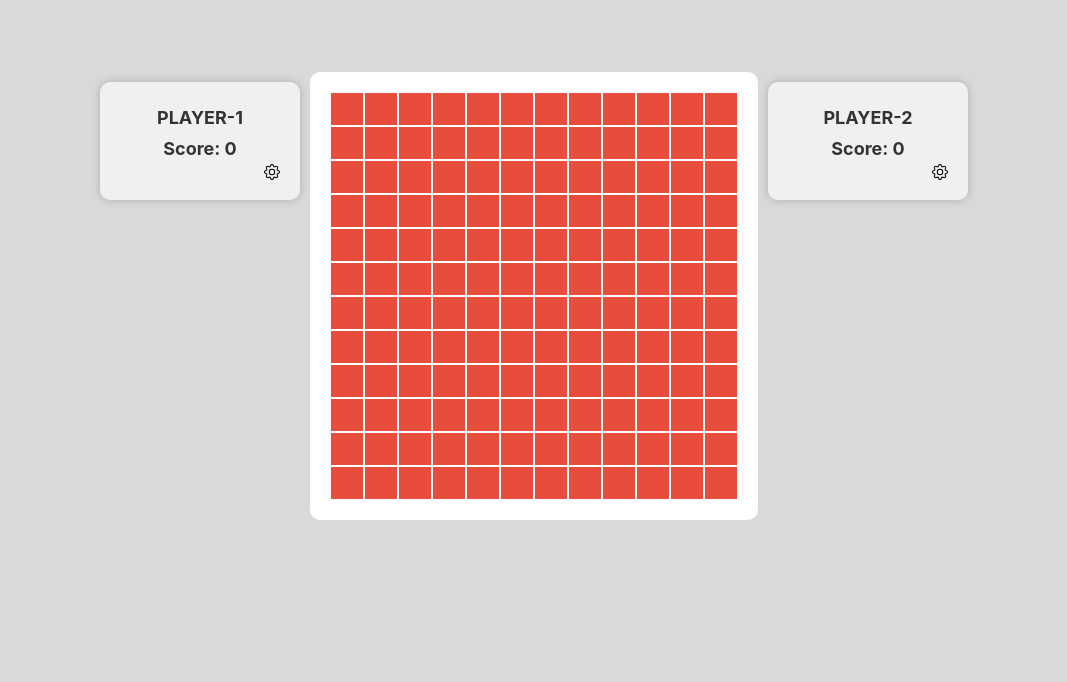
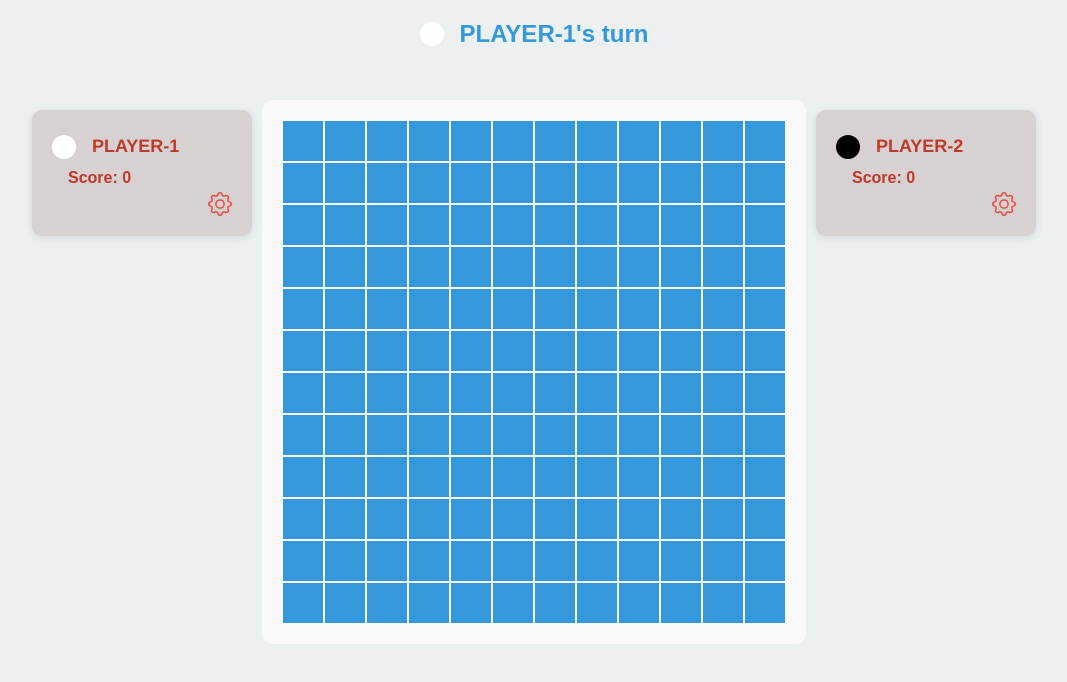
Before and after one commit to Karoly-Git/amoba, a React (Create React App) app: page / in a window 1280 px wide. Shown: the top 682 px of the page, without its empty margins (106-1173 px from the left). Built offline with nearby package versions, Linux system fonts and the light colour scheme.

Commit message:
New design

```diff
--- a/src/App.js
+++ b/src/App.js
@@ -8,7 +8,7 @@ const GRID_WIDTH = 12;
 const GRID_HEIGHT = 12;
 const P1_COLOR = 'white';
 const P2_COLOR = 'black';
-const WIN_LIMIT = 5;
+const WIN_LIMIT = 3;
 
 
 function App() {
@@ -17,6 +17,8 @@ function App() {
   const [gameFinished, setGameFinished] = useState(false);
 
   const [scores, setScores] = useState({ playerOne: 0, playerTwo: 0 });
+
+  const [winnerIs, setWinnerIs] = useState('');
 
   const [namePlayerOne, setNamePlayerOne] = useState('PLAYER-1');
   const [namePlayerTwo, setNamePlayerTwo] = useState('PLAYER-2');
@@ -114,6 +116,7 @@ function App() {
         playerTwo: activePlayer === 2 ? prevScores.playerTwo + 1 : prevScores.playerTwo,
       }));
       setGameFinished(oldValue => oldValue = true);
+      setWinnerIs(prevWinner => prevWinner = activePlayer === 1 ? namePlayerOne : namePlayerTwo);
     };
 
     // console.log(`Player-${activePlayer}:`, 'Horizontal:', countHorizontal, 'Vertical:', countVertical, 'Diagonal-1:', countDiagonal1, 'Diagonal-2:', countDiagonal2);
@@ -158,8 +161,6 @@ function App() {
 
         checkWin(x, y, activePlayer);
       }
-    } else {
-      console.log('Game has finished!');
     }
   };
 
@@ -204,15 +205,22 @@ function App() {
 
   return (
     <div className="App">
-      <h2></h2>
+      {!gameFinished && <div className='display'>
+        <span className='player-color-sign' style={activePlayer === 1 ? { backgroundColor: `${P1_COLOR}` } : { backgroundColor: `${P2_COLOR}` }}></span>
+        <h2>{activePlayer === 1 ? namePlayerOne : namePlayerTwo}'s turn</h2>
+      </div>}
+      {gameFinished && <div className='display'>
+        <h2>{winnerIs} won!</h2>
+      </div>}
       <div className='container'>
         <div className='player-house'>
           <h2>
+            <span className='player-color-sign' style={{ backgroundColor: `${P1_COLOR}` }}></span>
             {namePlayerOne}
           </h2>
-          <h2>
+          <h3>
             Score: {scores.playerOne}
-          </h2>
+          </h3>
           <div className='icon-box'>
             <GearIcon onClick={handleGearClick} data-player-number={1} className='icon' />
           </div>
@@ -234,11 +242,12 @@ function App() {
         </div>
         <div className='player-house'>
           <h2>
+            <span className='player-color-sign' style={{ backgroundColor: `${P2_COLOR}` }}></span>
             {namePlayerTwo}
           </h2>
-          <h2>
+          <h3>
             Score: {scores.playerTwo}
-          </h2>
+          </h3>
           <div className='icon-box'>
             <GearIcon onClick={handleGearClick} data-player-number={2} className='icon' />
           </div>
--- a/src/css/App.css
+++ b/src/css/App.css
@@ -1,11 +1,26 @@
 body {
-  background-color: rgba(0, 0, 0, 0.15);
+  background-color: #ecf0f1;
+  font-family: "Arial", sans-serif;
+}
+
+.player-color-sign {
+  border-radius: 50%;
+  margin-right: 1rem;
+  width: 1.5rem;
+  height: 1.5rem;
 }
 
 .App {
   display: flex;
   flex-direction: column;
   align-items: center;
+  font-family: "Arial", sans-serif;
+}
+.App .display {
+  display: flex;
+  justify-content: center;
+  align-items: center;
+  color: #3498db;
 }
 .App .container {
   display: flex;
@@ -18,16 +33,27 @@ body {
   flex-direction: column;
   align-items: center;
   padding: 20px;
-  background-color: #f0f0f0;
+  background-color: #d7d1d1;
   border-radius: 10px;
   margin: 10px;
-  box-shadow: 0px 0px 10px rgba(0, 0, 0, 0.2);
-  min-width: 160px;
+  box-shadow: 0px 2px 8px rgba(0, 0, 0, 0.1);
+  min-width: 180px;
 }
 .App .container .player-house h2 {
+  width: 100%;
+  display: flex;
+  align-items: center;
   margin: 5px;
   font-size: 18px;
-  color: #333;
+  color: #c0392b;
+  font-family: "Helvetica", sans-serif;
+}
+.App .container .player-house h3 {
+  width: 100%;
+  margin: 5px;
+  font-size: 16px;
+  color: #c0392b;
+  padding-left: 2rem;
 }
 .App .container .player-house .icon-box {
   display: flex;
@@ -35,7 +61,14 @@ body {
   width: 100%;
 }
 .App .container .player-house .icon-box .icon {
+  font-size: 1.5rem;
+  color: #e74c3c;
+  margin-left: 1rem;
   cursor: pointer;
+  transition: color 0.3s ease;
+}
+.App .container .player-house .icon-box .icon:hover {
+  color: #d62c1a;
 }
 .App .container .player-house .settings-box {
   display: flex;
@@ -44,20 +77,31 @@ body {
   margin-top: 1rem;
 }
 .App .container .player-house .settings-box .name-input {
-  padding: 0.25rem 0.5rem;
-  width: 6rem;
+  padding: 0.5rem;
+  width: 8rem;
+  border: 1px solid #e74c3c;
+  border-radius: 5px;
+  color: #2c3e50;
+  transition: border-color 0.3s ease;
+}
+.App .container .player-house .settings-box .name-input:focus {
+  outline: none;
+  border-color: #d62c1a;
 }
 .App .container .player-house .settings-box .icon {
-  font-size: 1.5rem;
-  color: green;
-  margin-left: 1rem;
+  font-size: 1.8rem;
+  color: #3498db;
   cursor: pointer;
+  transition: color 0.3s ease;
+}
+.App .container .player-house .settings-box .icon:hover {
+  color: #217dbb;
 }
 .App .container .board {
   display: flex;
   flex-direction: column;
   align-items: center;
-  background-color: white;
+  background-color: #f9f9f9;
   border-radius: 10px;
   padding: 20px;
 }
@@ -66,33 +110,33 @@ body {
 }
 .App .container .board .row .cell {
   margin: 1px;
-  background-color: #e74c3c;
+  background-color: #3498db;
   display: flex;
   align-items: center;
   justify-content: center;
-  width: 2rem;
-  height: 2rem;
+  width: 2.5rem;
+  height: 2.5rem;
   cursor: pointer;
   transition: background-color 0.3s ease;
 }
 .App .container .board .row .cell:hover {
-  background-color: #d62c1a;
+  background-color: #217dbb;
 }
 .App .container .board .row .cell .disk {
   display: none;
   justify-content: center;
   align-items: center;
-  width: 70%;
-  height: 70%;
+  width: 80%;
+  height: 80%;
   border-radius: 50%;
   pointer-events: none;
-  color: white;
+  color: #2c3e50;
   font-weight: bold;
-  font-size: 1.5rem;
+  font-size: 1.8rem;
   transition: background-color 0.3s ease;
 }
 .App .reset-button {
-  background-color: #ff6347;
+  background-color: #e74c3c;
   color: white;
   border: none;
   padding: 10px 20px;
@@ -103,5 +147,5 @@ body {
   transition: background-color 0.3s ease;
 }
 .App .reset-button:hover {
-  background-color: #d32f2f;
+  background-color: #d62c1a;
 }/*# sourceMappingURL=App.css.map */
--- a/src/css/App.scss
+++ b/src/css/App.scss
@@ -1,14 +1,35 @@
-$primary-color: white; //#3498db;
-$secondary-color: #e74c3c;
+$primary-color: #f9f9f9;
+$secondary-color: #3498db; // A cool blue color
+$accent-color: #e74c3c;
+$cool-text-color: #2c3e50; // A deep blue color for text
+$fancy-text-color: #c0392b; // A fancy red color for text
+$heading-font: 'Helvetica', sans-serif;
+$body-font: 'Arial', sans-serif;
 
 body {
-  background-color: rgba(0, 0, 0, 0.15);
+  background-color: #ecf0f1; // Light gray background
+  font-family: $body-font;
+}
+
+.player-color-sign {
+  border-radius: 50%;
+  margin-right: 1rem;
+  width: 1.5rem;
+  height: 1.5rem;
 }
 
 .App {
   display: flex;
   flex-direction: column;
   align-items: center;
+  font-family: $body-font;
+
+  .display {
+    display: flex;
+    justify-content: center;
+    align-items: center;
+    color: $secondary-color;
+  }
 
   .container {
     display: flex;
@@ -21,16 +42,28 @@ body {
       flex-direction: column;
       align-items: center;
       padding: 20px;
-      background-color: #f0f0f0;
+      background-color: #d7d1d1;
       border-radius: 10px;
       margin: 10px;
-      box-shadow: 0px 0px 10px rgba(0, 0, 0, 0.2);
-      min-width: 160px;
+      box-shadow: 0px 2px 8px rgba(0, 0, 0, 0.1);
+      min-width: 180px;
 
       h2 {
+        width: 100%;
+        display: flex;
+        align-items: center;
         margin: 5px;
         font-size: 18px;
-        color: #333;
+        color: $fancy-text-color;
+        font-family: $heading-font;
+      }
+
+      h3 {
+        width: 100%;
+        margin: 5px;
+        font-size: 16px;
+        color: $fancy-text-color;
+        padding-left: 2rem;
       }
 
       .icon-box {
@@ -39,7 +72,15 @@ body {
         width: 100%;
 
         .icon {
+          font-size: 1.5rem;
+          color: $accent-color;
+          margin-left: 1rem;
           cursor: pointer;
+          transition: color 0.3s ease;
+
+          &:hover {
+            color: darken($accent-color, 10%);
+          }
         }
       }
 
@@ -50,15 +91,28 @@ body {
         margin-top: 1rem;
 
         .name-input {
-          padding: 0.25rem 0.5rem;
-          width: 6rem;
+          padding: 0.5rem;
+          width: 8rem;
+          border: 1px solid $accent-color;
+          border-radius: 5px;
+          color: $cool-text-color;
+          transition: border-color 0.3s ease;
+
+          &:focus {
+            outline: none;
+            border-color: darken($accent-color, 10%);
+          }
         }
 
         .icon {
-          font-size: 1.5rem;
-          color: green;
-          margin-left: 1rem;
+          font-size: 1.8rem;
+          color: $secondary-color;
           cursor: pointer;
+          transition: color 0.3s ease;
+
+          &:hover {
+            color: darken($secondary-color, 10%);
+          }
         }
       }
     }
@@ -80,8 +134,8 @@ body {
           display: flex;
           align-items: center;
           justify-content: center;
-          width: 2rem;
-          height: 2rem;
+          width: 2.5rem;
+          height: 2.5rem;
           cursor: pointer;
           transition: background-color 0.3s ease;
 
@@ -93,13 +147,13 @@ body {
             display: none;
             justify-content: center;
             align-items: center;
-            width: 70%;
-            height: 70%;
+            width: 80%;
+            height: 80%;
             border-radius: 50%;
             pointer-events: none;
-            color: white;
+            color: $cool-text-color;
             font-weight: bold;
-            font-size: 1.5rem;
+            font-size: 1.8rem;
             transition: background-color 0.3s ease;
           }
         }
@@ -108,7 +162,7 @@ body {
   }
 
   .reset-button {
-    background-color: #ff6347;
+    background-color: $accent-color;
     color: white;
     border: none;
     padding: 10px 20px;
@@ -119,7 +173,7 @@ body {
     transition: background-color 0.3s ease;
 
     &:hover {
-      background-color: #d32f2f;
+      background-color: darken($accent-color, 10%);
     }
   }
 }
```
Also changed, not shown: 1 other file (tests, documents, lock files or other folders).
